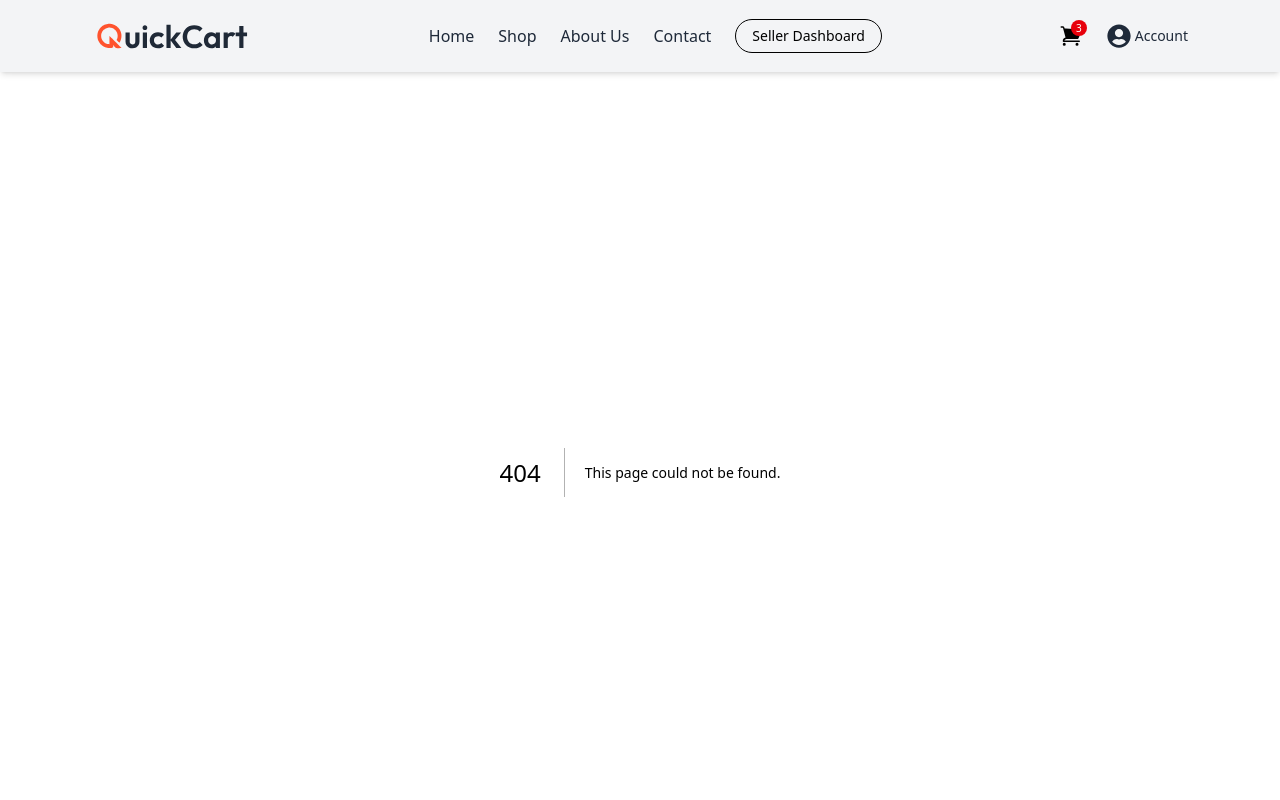
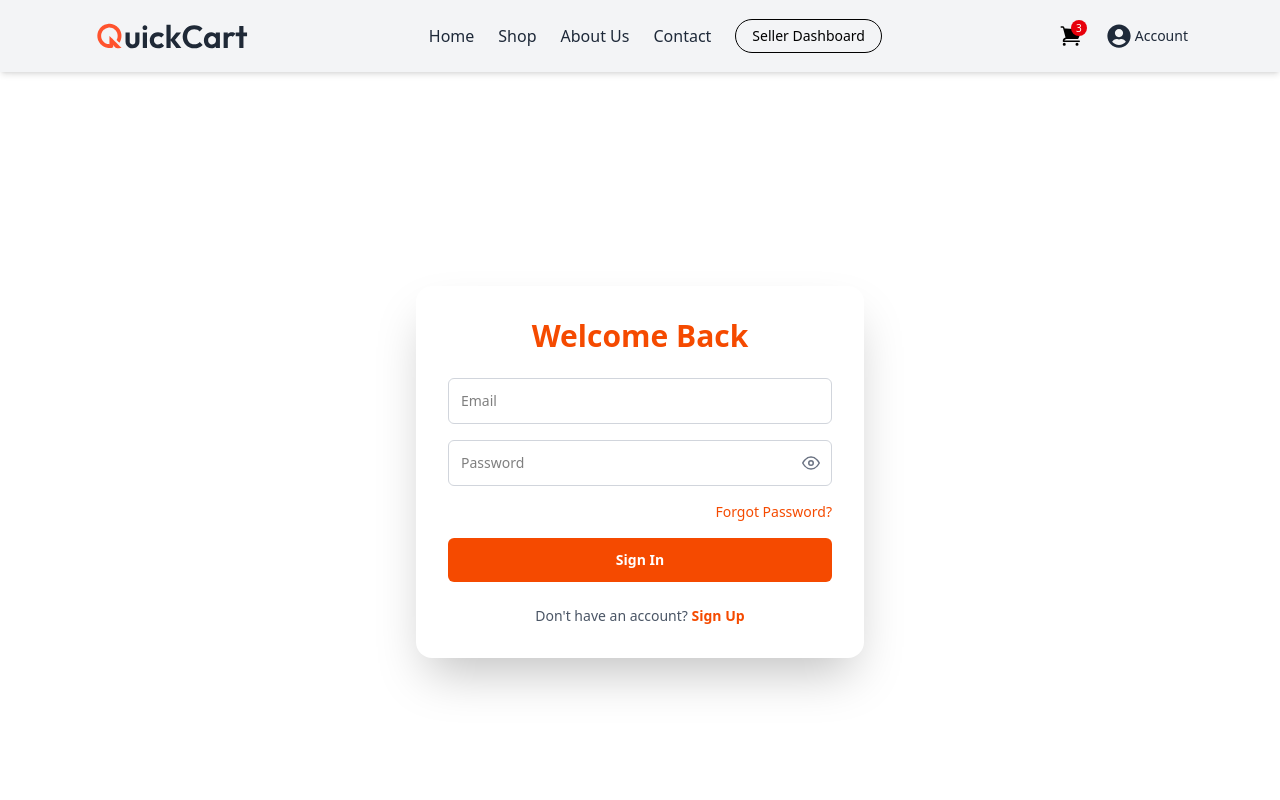
Before and after one commit to Fareedullah-safi/E-commerce, a Next.js app: page /Authentication/User in a window 1280 px wide. Before the commit this address had no page. Shown: the top 800 px of the page. Built offline with nearby package versions, Linux system fonts and the light colour scheme.

Commit message:
Initial commit

```diff
--- /dev/null
+++ b/Models/User.js
@@ -0,0 +1,11 @@
+import mongoose from "mongoose";
+
+const userSchema = mongoose.Schema({
+    username: String,
+    userEmail: String,
+    userPassword: String,
+    JWT: String,
+}, { timestamps: true }
+)
+
+export default mongoose.models.User || mongoose.model("User", userSchema)
--- /dev/null
+++ b/app/Authentication/User/page.jsx
@@ -0,0 +1,108 @@
+"use client";
+import { useState } from "react";
+import { motion } from "framer-motion";
+import { FiEye, FiEyeOff } from "react-icons/fi";
+
+export default function AuthPage() {
+    const [isSignUp, setIsSignUp] = useState(false);
+    const [showPassword, setShowPassword] = useState(false);
+    const [SigUp, setSignUp] = useState({
+        username: "",
+        userEmail: "",
+        userPassword: ""
+    })
+    const handleChanges = (e) => {
+        const name = e.target.name;
+        const value = e.target.value
+        console.log(name, value)
+    }
+    const handleSubmit = () => {
+
+    }
+    return (
+        <main className="min-h-screen bg-white flex items-center justify-center p-4">
+            <motion.div
+                initial={{ opacity: 0, scale: 0.9 }}
+                animate={{ opacity: 1, scale: 1 }}
+                transition={{ duration: 0.5 }}
+                className="w-full max-w-md bg-white shadow-2xl rounded-2xl p-6 sm:p-8"
+            >
+                <h2 className="text-2xl sm:text-3xl font-bold text-center mb-6 text-orange-600">
+                    {isSignUp ? "Create Account" : "Welcome Back"}
+                </h2>
+
+                <form className="space-y-4" autoComplete="off" onSubmit={handleSubmit}>
+
+                    {isSignUp && (
+                        <input
+                            type="text"
+                            onChange={handleChanges}
+                            name="username"
+                            autoComplete="off"
+                            placeholder="Full Name"
+                            className="w-full border border-gray-300 rounded-md p-3 text-sm focus:outline-none focus:ring-2 focus:ring-orange-500"
+                        />
+                    )}
+
+                    <input
+                        type="email"
+                        onChange={handleChanges}
+                        name="userEmail"
+                        autoComplete="off"
+                        placeholder="Email"
+                        className="w-full border border-gray-300 rounded-md p-3 text-sm focus:outline-none focus:ring-2 focus:ring-orange-500"
+                    />
+
+                    {/* Password Field with Eye Toggle */}
+                    <div className="relative">
+                        <input
+                            type={showPassword ? "text" : "password"}
+                            name="userPassword"
+                            onChange={handleChanges}
+                            autoComplete="new-password"
+                            placeholder="Password"
+                            className="w-full border border-gray-300 rounded-md p-3 pr-10 text-sm focus:outline-none focus:ring-2 focus:ring-orange-500"
+                        />
+                        <button
+                            type="button"
+                            onClick={() => setShowPassword(!showPassword)}
+                            className="absolute right-3 top-1/2 -translate-y-1/2 text-gray-500 hover:text-orange-600 cursor-pointer"
+                        >
+                            {showPassword ? <FiEyeOff size={18} /> : <FiEye size={18} />}
+                        </button>
+                    </div>
+
+                    {!isSignUp && (
+                        <div className="flex justify-end">
+                            <button
+                                type="button"
+                                className="text-sm text-orange-600 hover:underline cursor-pointer"
+                            >
+                                Forgot Password?
+                            </button>
+                        </div>
+                    )}
+
+                    <motion.button
+                        whileHover={{ scale: 1.03 }}
+                        whileTap={{ scale: 0.97 }}
+                        type="submit"
+                        className="w-full bg-orange-600 hover:bg-orange-700 text-white py-3 rounded-md font-semibold text-sm transition cursor-pointer"
+                    >
+                        {isSignUp ? "Sign Up" : "Sign In"}
+                    </motion.button>
+                </form>
+
+                <p className="mt-6 text-center text-sm text-gray-600">
+                    {isSignUp ? "Already have an account?" : "Don't have an account?"}{" "}
+                    <button
+                        onClick={() => setIsSignUp(!isSignUp)}
+                        className="text-orange-600 font-semibold hover:underline cursor-pointer"
+                    >
+                        {isSignUp ? "Sign In" : "Sign Up"}
+                    </button>
+                </p>
+            </motion.div>
+        </main>
+    );
+}
--- /dev/null
+++ b/app/api/Address/AdressData/route.js
@@ -0,0 +1,15 @@
+import connectDB from "@/DB/Db";
+import Adress from "@/Models/Adress";
+import { NextResponse } from "next/server";
+
+export async function GET(req) {
+    try {
+        await connectDB()
+        const body = await req.json()
+        const FindAdress = await Adress.find(body)
+        return NextResponse.json({ status: 201, message: "Adress Found", FindAdress })
+    } catch (error) {
+        console.error(error)
+        return NextResponse.json({ status: 501, message: "server issue try again later" })
+    }
+}
--- /dev/null
+++ b/app/api/Address/route.js
@@ -0,0 +1,15 @@
+import connectDB from "@/DB/Db";
+import Adress from "@/Models/Adress";
+import { NextResponse } from "next/server";
+
+export async function POST(req) {
+    try {
+        await connectDB();
+        const body = await req.json();  // ✅ Await the JSON parsing
+        const address = await Adress.create(body);
+        return NextResponse.json({ status: 201, message: "Adress added successfully", address });
+    } catch (error) {
+        console.error(error);
+        return NextResponse.json({ status: 501, message: "Server issues try again later" });
+    }
+}
--- /dev/null
+++ b/app/api/User/route.js
@@ -0,0 +1,11 @@
+import connectDB from "@/DB/Db";
+import User from "@/Models/User";
+
+export async function POST(req) {
+    try {
+        await connectDB()
+        const body = await req.json()
+    } catch (error) {
+        console.error(error)
+    }
+}
--- a/app/card/adress/page.jsx
+++ b/app/card/adress/page.jsx
@@ -2,26 +2,45 @@
 import { motion } from "framer-motion";
 import Image from "next/image";
 import addressIllustration from "@/public/images/address.svg";
+import { useForm } from "react-hook-form";
+import { z } from "zod";
+import { zodResolver } from "@hookform/resolvers/zod";
+import axios from "axios";
 import { useState } from "react";
 
+// Zod Schema
+const AddressSchema = z.object({
+    userName: z.string().min(3, "Full name is required"),
+    PhoneNumber: z.string().regex(/^\d{10,15}$/, "Phone number must be 10-15 digits"),
+    PinCode: z.string().regex(/^\d{4,8}$/, "Pin code must be 4-8 digits"),
+    StreetAdress: z.string().min(5, "Street Address is required"),
+    CityAdress: z.string().min(2, "City is required"),
+    StateAdress: z.string().min(2, "State is required"),
+});
+
 export default function AddAddressForm() {
-    cosnt[Adress, setAdress] = useState([])
+    const { register, handleSubmit, formState: { errors }, reset } = useForm({
+        resolver: zodResolver(AddressSchema),
+    });
 
-    const handleChange = (e) => {
-        const name = e.name;
-        const value = e.value;
-        console.log(name, value)
+    const [loading, setLoading] = useState(false);
+
+    const onSubmit = async (data) => {
+        console.log(data);
+        try {
+            setLoading(true);
+            const res = await axios.post("/api/Address", data);
+            if (res.data.status === 201) {
+                alert("Address added successfully!");
+                reset();
             }
-    const handleSubmit = () => {
-
+        } catch (error) {
+            console.log(error);
+            alert("Failed to add address");
+        } finally {
+            setLoading(false);
         }
-
-
-
-
-
-
-
+    };
 
     return (
         <main className="min-h-screen bg-white flex flex-col md:flex-row items-center justify-center p-6 gap-10">
@@ -35,56 +54,92 @@ export default function AddAddressForm() {
                 <h1 className="text-3xl font-semibold text-gray-700 mb-8">
                     Add Shipping <span className="text-orange-600 font-bold">Address</span>
                 </h1>
-                <form className="space-y-4" onSubmit={handleChange}>
+
+                <form className="space-y-4" onSubmit={handleSubmit(onSubmit)}>
+                    <div>
                         <input
                             type="text"
-                        name="userName"
-                        onChange={handeChange}
+                            {...register("userName")}
                             placeholder="Full name"
                             className="w-full border border-gray-300 rounded-md p-3 text-sm focus:outline-none focus:ring-2 focus:ring-orange-500"
                         />
+                        {errors.userName && (
+                            <p className="text-red-500 text-xs mt-1">{errors.userName.message}</p>
+                        )}
+                    </div>
+
+                    <div>
                         <input
-                        type="number"
-                        name="PhoneNumber"
-                        onChange={handeChange}
+                            type="text"
+                            {...register("PhoneNumber")}
+                            inputMode="numeric"
+                            pattern="\d*"
                             placeholder="Phone number"
                             className="w-full border border-gray-300 rounded-md p-3 text-sm focus:outline-none focus:ring-2 focus:ring-orange-500"
                         />
+                        {errors.PhoneNumber && (
+                            <p className="text-red-500 text-xs mt-1">{errors.PhoneNumber.message}</p>
+                        )}
+                    </div>
+
+                    <div>
                         <input
-                        type="number"
-                        name="PinCode"
-                        onChange={handeChange}
+                            type="text"
+                            {...register("PinCode")}
+                            inputMode="numeric"
+                            pattern="\d*"
                             placeholder="Pin code"
                             className="w-full border border-gray-300 rounded-md p-3 text-sm focus:outline-none focus:ring-2 focus:ring-orange-500"
                         />
+                        {errors.PinCode && (
+                            <p className="text-red-500 text-xs mt-1">{errors.PinCode.message}</p>
+                        )}
+                    </div>
+
+                    <div>
                         <textarea
-                        name="StreetAdress"
-                        onChange={handeChange}
+                            {...register("StreetAdress")}
                             placeholder="Address (Area and Street)"
                             className="w-full border border-gray-300 rounded-md p-3 text-sm focus:outline-none focus:ring-2 focus:ring-orange-500"
                         />
+                        {errors.StreetAdress && (
+                            <p className="text-red-500 text-xs mt-1">{errors.StreetAdress.message}</p>
+                        )}
+                    </div>
+
                     <div className="flex gap-4">
+                        <div className="flex-1">
                             <input
-                            name="CityAdress"
                                 type="text"
-                            onChange={handeChange}
+                                {...register("CityAdress")}
                                 placeholder="City/District/Town"
-                            className="flex-1 border border-gray-300 rounded-md p-3 text-sm focus:outline-none focus:ring-2 focus:ring-orange-500"
+                                className="w-full border border-gray-300 rounded-md p-3 text-sm focus:outline-none focus:ring-2 focus:ring-orange-500"
                             />
+                            {errors.CityAdress && (
+                                <p className="text-red-500 text-xs mt-1">{errors.CityAdress.message}</p>
+                            )}
+                        </div>
+
+                        <div className="flex-1">
                             <input
-                            name="StateAdress"
                                 type="text"
-                            onChange={handeChange}
+                                {...register("StateAdress")}
                                 placeholder="State"
-                            className="flex-1 border border-gray-300 rounded-md p-3 text-sm focus:outline-none focus:ring-2 focus:ring-orange-500"
+                                className="w-full border border-gray-300 rounded-md p-3 text-sm focus:outline-none focus:ring-2 focus:ring-orange-500"
                             />
+                            {errors.StateAdress && (
+                                <p className="text-red-500 text-xs mt-1">{errors.StateAdress.message}</p>
+                            )}
                         </div>
+                    </div>
+
                     <motion.button
                         whileHover={{ scale: 1.03 }}
                         whileTap={{ scale: 0.98 }}
-                        className="w-full bg-orange-600 hover:bg-orange-700 text-white py-3 rounded-md font-semibold text-sm transition"
+                        disabled={loading}
+                        className="w-full bg-orange-600 hover:bg-orange-700 text-white py-3 rounded-md font-semibold text-sm transition disabled:opacity-50"
                     >
-                        Save Address
+                        {loading ? "Saving..." : "Save Address"}
                     </motion.button>
                 </form>
             </motion.div>
--- a/app/card/page.jsx
+++ b/app/card/page.jsx
@@ -25,6 +25,22 @@ const CartPage = () => {
         };
         fetchData();
     }, []);
+    useEffect(() => {
+        const FetchAdress = async () => {
+            try {
+                const res = await axios.get("/api/Address/AdressData")
+                console.log(res)
+            } catch (error) {
+                console.log(error)
+            }
+        }
+        FetchAdress()
+    }, [])
+
+
+
+
+
 
     const handleQuantityChange = (index, amount) => {
         setProducts(prevProducts =>
--- a/app/pages/NavBar.jsx
+++ b/app/pages/NavBar.jsx
@@ -55,13 +55,15 @@ const NavBar = () => {
                 <div className="flex items-center gap-4 md:gap-6">
                     {/* Account */}
                     <div className="relative inline-block">
+                        <Link href="/card">
                         <HiShoppingCart className="text-2xl" />
                         <span className="absolute -top-1 -right-1 bg-red-600 text-white text-[10px] w-4 h-4 flex items-center justify-center rounded-full">
                             3
-                        </span>
+                            </span>
+                        </Link>
                     </div>
                     <Link
-                        href="/account"
+                        href="/Authentication/User"
                         className="text-2xl flex items-center gap-1 text-gray-800 hover:text-blue-600 transition"
                     >
                         <FaUserCircle />
--- a/package.json
+++ b/package.json
@@ -11,6 +11,7 @@
   "dependencies": {
     "@coreui/react": "^5.7.0",
     "@heroui/spinner": "^2.2.18",
+    "@hookform/resolvers": "^5.1.1",
     "axios": "^1.10.0",
     "bcryptjs": "^3.0.2",
     "framer-motion": "^12.18.1",
@@ -19,6 +20,7 @@
     "next-themes": "^0.4.6",
     "react": "^19.0.0",
     "react-dom": "^19.0.0",
+    "react-hook-form": "^7.58.1",
     "react-hot-toast": "^2.5.2",
     "react-icons": "^5.5.0",
     "swiper": "^11.2.8",
```
Also changed, not shown: 1 other file (tests, documents, lock files or other folders). Lines whose indentation alone changed are shown as unchanged.
